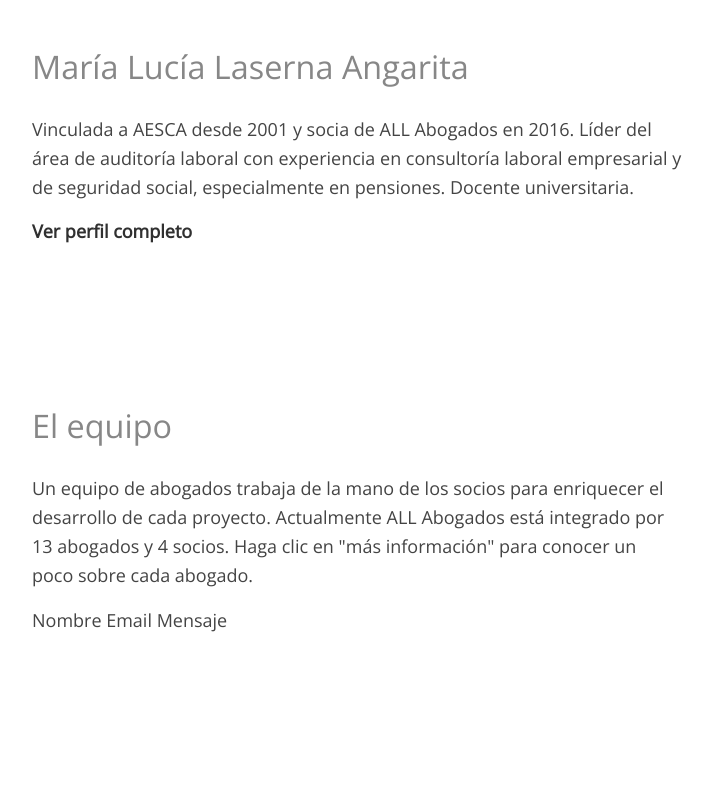
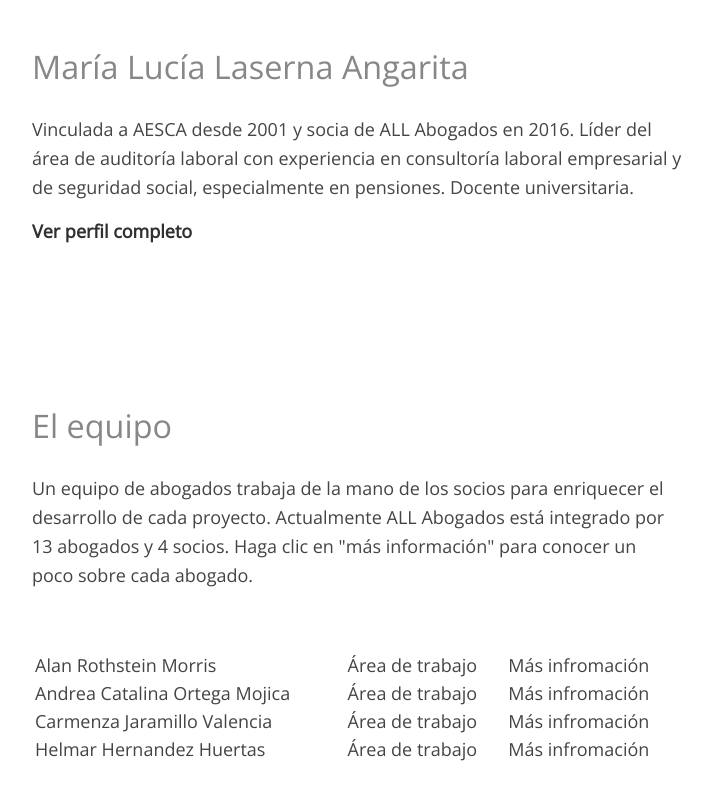
Before and after one commit to BrujaVudu/brux, a plain HTML site: page All/abogados.html in a window 1280 px wide. Shown: the part 1852-2652 px from the top of the page, without its empty margins (283-995 px from the left). Drawn offline with nearby package versions, Linux system fonts and the light colour scheme.

Commit message:
Lista de abogados no socios

```diff
--- a/All/abogados.html
+++ b/All/abogados.html
@@ -36,10 +36,28 @@
     <div class="seccion">
       <h2>El equipo</h2>
       <p>Un equipo de abogados trabaja de la mano de los socios para enriquecer el desarrollo de cada proyecto. Actualmente ALL Abogados está integrado por 13 abogados y 4 socios. Haga clic en "más información" para conocer un poco sobre cada abogado.</p>
-
-    Nombre
-    Email
-    Mensaje
+      <table width="100%" style="margin-top: 60px">
+        <tr>
+          <td>Alan Rothstein Morris</td>
+          <td>Área de trabajo</td>
+          <td>Más infromación</td>
+        </tr>
+        <tr>
+          <td>Andrea Catalina Ortega Mojica</td>
+          <td>Área de trabajo</td>
+          <td>Más infromación</td>
+        </tr>
+        <tr>
+          <td>Carmenza Jaramillo Valencia</td>
+          <td>Área de trabajo</td>
+          <td>Más infromación</td>
+        </tr>
+        <tr>
+          <td>Helmar Hernandez Huertas</td>
+          <td>Área de trabajo</td>
+          <td>Más infromación</td>
+        </tr>
+      </table>
     </div>
   </div>
   <div class="barra">
```
